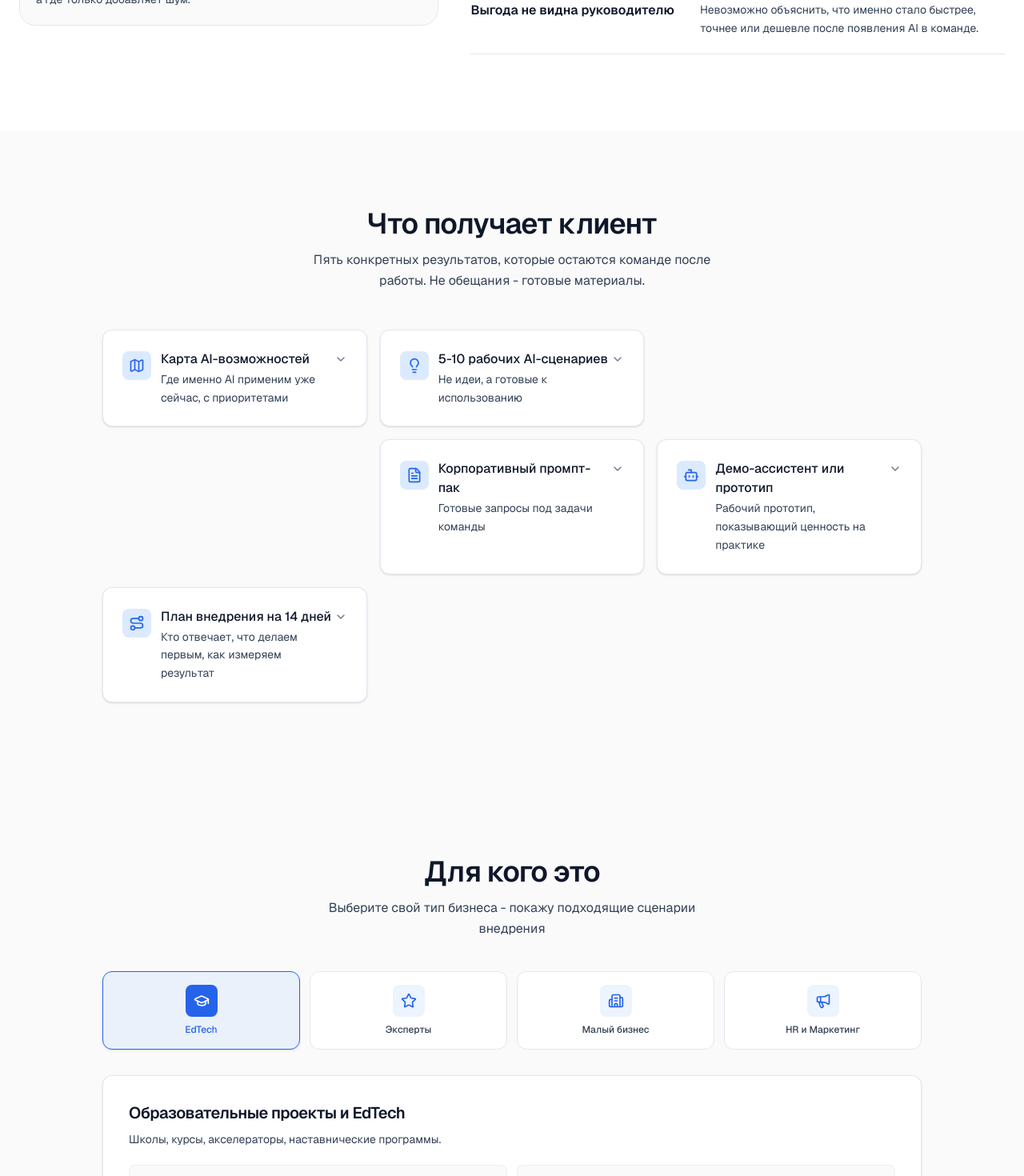
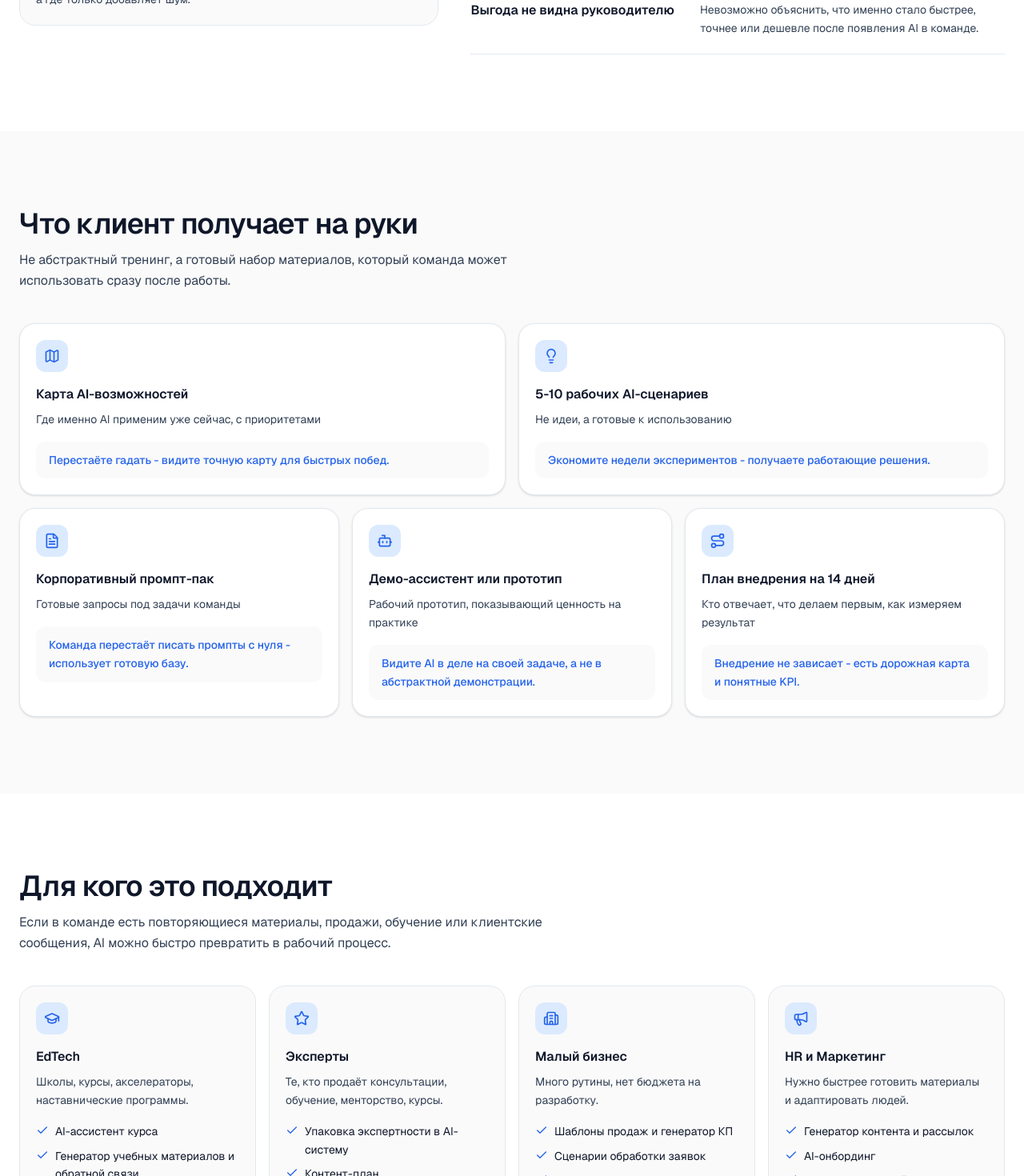
Before and after one commit to ElazAzel/ai-audit-landing, a Next.js app: page / in a window 1280 px wide. Shown: the part 1330-2800 px from the top of the page at 80% size. Built offline with nearby package versions, Linux system fonts and the light colour scheme.

Commit message:
Polish: component cleanup and visual refinements

```diff
--- a/critique.json
+++ b/critique.json
@@ -3,24 +3,24 @@
   "score": 4,
   "axes": {
     "clarity": {
-      "score": 4,
-      "notes": "Первый экран теперь формулирует услугу проще: AI-аудит, сценарии, промпты и демо-ассистент за 14 дней. CTA сохранили прежний путь к расчету, WhatsApp и пакетам."
+      "score": 5,
+      "notes": "Путь понимания стал короче: hero объясняет оффер, быстрые факты показывают срок и бюджет, а результаты и аудитория видны без кликов."
     },
     "hierarchy": {
       "score": 4,
-      "notes": "Hero получил один главный визуальный объект вместо россыпи AI-инструментов. Problem-секция стала диагностическим списком, поэтому глаз идет по симптомам без конкурирующих карточек."
+      "notes": "Ранние экраны теперь отвечают на вопросы что это, какая боль, что получу и подходит ли мне. Стоимость поднята выше процесса."
     },
     "typography": {
       "score": 4,
-      "notes": "Сокращена hero-копия, длинные формулировки заменены на более предметные. Видимые длинные тире и декоративные разделители убраны в затронутых местах."
+      "notes": "Сохранена светлая B2B-типографика, hero не перегружен длинным объяснением. В новых строках нет декоративных длинных тире."
     },
     "motion": {
       "score": 4,
-      "notes": "Анимация ограничена появлением ключевых блоков и мягким pointer-движением hero-артефакта. Все новые motion-моменты используют transform/opacity и respects prefers-reduced-motion."
+      "notes": "Ранние блоки больше не требуют раскрытий и сложных переходов. Motion остался только для мягкого появления и hero-объекта с reduced-motion fallback."
     },
     "brand": {
       "score": 4,
-      "notes": "Сохранена холодная светлая B2B-палитра с одним синим action-акцентом. Убран AI-tools-showcase эффект, вместо него появился образ рабочей карты аудита."
+      "notes": "Сохранен холодный светлый стиль с одним синим action-акцентом. Упрощение не превратило страницу в сухую таблицу."
     }
   }
 }
--- a/src/app/page.tsx
+++ b/src/app/page.tsx
@@ -31,13 +31,13 @@ export default function Home() {
               href="#pricing"
               className="text-xs font-medium text-fg-2 transition-colors hover:text-accent"
             >
-              Пакеты
+              Стоимость
             </a>
             <a
-              href="#calculator"
+              href="#audience"
               className="text-xs font-medium text-fg-2 transition-colors hover:text-accent"
             >
-              Калькулятор
+              Для кого
             </a>
             <a
               href={WHATSAPP_LINK}
@@ -58,9 +58,9 @@ export default function Home() {
         <ProblemSection />
         <OutcomesSection />
         <AudienceSection />
-        <ProcessSection />
         <PricingSection />
         <CalculatorSection />
+        <ProcessSection />
         <WhyMeSection />
         <FitSection />
         <FAQSection />
--- a/src/components/AudienceSection.tsx
+++ b/src/components/AudienceSection.tsx
@@ -1,7 +1,6 @@
 "use client";
 
-import { useState } from "react";
-import { motion, AnimatePresence, useReducedMotion } from "motion/react";
+import { motion, useReducedMotion } from "motion/react";
 import { audienceSegments } from "@/lib/data";
 import {
   GraduationCap,
@@ -19,85 +18,67 @@ const iconMap: Record<string, React.ReactNode> = {
 };
 
 export default function AudienceSection() {
-  const [active, setActive] = useState(audienceSegments[0].id);
   const prefersReducedMotion = useReducedMotion();
 
-  const current = audienceSegments.find((s) => s.id === active)!;
-
   return (
-    <section data-od-id="audience-section" className="py-16 md:py-24">
+    <section
+      id="audience"
+      data-od-id="audience-section"
+      className="bg-surface py-16 md:py-24"
+    >
       <div className="mx-auto max-w-7xl px-4 md:px-6">
         <motion.div
-          initial={prefersReducedMotion ? false : { opacity: 0, y: 20 }}
+          initial={prefersReducedMotion ? false : { opacity: 0, y: 18 }}
           whileInView={{ opacity: 1, y: 0 }}
-          viewport={{ once: true, amount: 0.2 }}
+          viewport={{ once: true, amount: 0.25 }}
           transition={{ duration: 0.5, ease: [0.16, 1, 0.3, 1] }}
-          className="mb-10 text-center"
+          className="mb-10 max-w-2xl"
         >
           <h2 className="text-3xl font-semibold tracking-tight md:text-4xl">
-            Для кого это
+            Для кого это подходит
           </h2>
-          <p className="mx-auto mt-3 max-w-lg text-base leading-relaxed text-fg-2">
-            Выберите свой тип бизнеса - покажу подходящие сценарии внедрения
+          <p className="mt-3 text-base leading-relaxed text-fg-2">
+            Если в команде есть повторяющиеся материалы, продажи, обучение или
+            клиентские сообщения, AI можно быстро превратить в рабочий процесс.
           </p>
         </motion.div>
 
-        <div className="mx-auto max-w-5xl">
-          <div className="mb-8 grid grid-cols-2 gap-3 md:grid-cols-4">
-            {audienceSegments.map((s) => (
-              <button
-                key={s.id}
-                onClick={() => setActive(s.id)}
-                className={`flex flex-col items-center gap-2 rounded-xl border p-4 text-center transition-all duration-200 ${
-                  active === s.id
-                    ? "border-accent bg-accent-light/50 text-accent shadow-sm"
-                    : "border-border bg-surface text-fg-2 hover:border-accent/30 hover:text-fg"
-                }`}
-              >
-                <div
-                  className={`flex h-10 w-10 items-center justify-center rounded-lg ${
-                    active === s.id
-                      ? "bg-accent text-white"
-                      : "bg-accent-light/50 text-accent"
-                  }`}
-                >
-                  {iconMap[s.icon]}
-                </div>
-                <span className="text-xs font-medium">{s.label}</span>
-              </button>
-            ))}
-          </div>
-
-          <AnimatePresence mode="wait">
-            <motion.div
-              key={active}
-              initial={prefersReducedMotion ? false : { opacity: 0, y: 10 }}
-              animate={{ opacity: 1, y: 0 }}
-              exit={prefersReducedMotion ? { opacity: 0 } : { opacity: 0, y: -10 }}
-              transition={{ duration: 0.3, ease: [0.16, 1, 0.3, 1] }}
-              className="rounded-xl border border-border bg-surface p-6 shadow-sm md:p-8"
+        <div className="grid gap-4 md:grid-cols-2 xl:grid-cols-4">
+          {audienceSegments.map((segment, index) => (
+            <motion.article
+              data-od-id={`audience-card-${segment.id}`}
+              key={segment.id}
+              initial={prefersReducedMotion ? false : { opacity: 0, y: 18 }}
+              whileInView={{ opacity: 1, y: 0 }}
+              viewport={{ once: true, amount: 0.25 }}
+              transition={{
+                duration: 0.45,
+                delay: index * 0.05,
+                ease: [0.16, 1, 0.3, 1],
+              }}
+              className="rounded-[1.25rem] border border-border bg-bg p-5"
             >
-              <h3 className="mb-2 text-xl font-semibold tracking-tight text-fg">
-                {current.title}
+              <div className="mb-4 flex h-10 w-10 items-center justify-center rounded-xl bg-accent-light text-accent">
+                {iconMap[segment.icon]}
+              </div>
+              <h3 className="text-base font-semibold text-fg">
+                {segment.label}
               </h3>
-              <p className="mb-5 text-sm leading-relaxed text-fg-2">
-                {current.description}
+              <p className="mt-2 text-sm leading-relaxed text-fg-2">
+                {segment.description}
               </p>
-              <div className="grid gap-3 sm:grid-cols-2">
-                {current.scenarios.map((sc) => (
-                  <div
-                    key={sc}
-                    className="flex items-start gap-2.5 rounded-lg border border-border/60 bg-bg px-4 py-3"
-                  >
+              <div className="mt-4 space-y-2">
+                {segment.scenarios.slice(0, 3).map((scenario) => (
+                  <div key={scenario} className="flex gap-2">
                     <Check className="mt-0.5 h-4 w-4 shrink-0 text-accent" />
                     <span className="text-sm leading-relaxed text-fg">
-                      {sc}
+                      {scenario}
                     </span>
                   </div>
                 ))}
               </div>
-            </motion.div>
-          </AnimatePresence>
+            </motion.article>
+          ))}
         </div>
       </div>
     </section>
--- a/src/components/HeroSection.tsx
+++ b/src/components/HeroSection.tsx
@@ -34,6 +34,12 @@ const auditInputs = [
   "Обучение команды",
   "Контент и исследования",
   "FAQ и поддержка",
+];
+
+const quickFacts = [
+  { label: "Что делаем", value: "AI-сценарии для вашей команды" },
+  { label: "Срок", value: "от 2 дней до 14 дней" },
+  { label: "Бюджет", value: "от 90 000 ₸" },
 ];
 
 export default function HeroSection() {
@@ -113,6 +119,21 @@ export default function HeroSection() {
                 <ArrowRight className="h-4 w-4" />
               </button>
             </motion.div>
+            <motion.dl
+              initial={prefersReducedMotion ? false : { opacity: 0, y: 14 }}
+              animate={{ opacity: 1, y: 0 }}
+              transition={{ duration: 0.5, delay: 0.35, ease: [0.16, 1, 0.3, 1] }}
+              className="mt-7 grid max-w-2xl gap-3 border-y border-border py-4 sm:grid-cols-3"
+            >
+              {quickFacts.map((fact) => (
+                <div key={fact.label}>
+                  <dt className="text-xs font-medium text-muted">{fact.label}</dt>
+                  <dd className="mt-1 text-sm font-semibold leading-snug text-fg">
+                    {fact.value}
+                  </dd>
+                </div>
+              ))}
+            </motion.dl>
           </div>
 
           <div className="relative hidden md:block">
--- a/src/components/OutcomesSection.tsx
+++ b/src/components/OutcomesSection.tsx
@@ -1,16 +1,8 @@
 "use client";
 
-import { useState } from "react";
-import { motion, AnimatePresence, useReducedMotion } from "motion/react";
+import { motion, useReducedMotion } from "motion/react";
 import { outcomes } from "@/lib/data";
-import {
-  Map,
-  Lightbulb,
-  FileText,
-  Bot,
-  Route,
-  ChevronDown,
-} from "lucide-react";
+import { Map, Lightbulb, FileText, Bot, Route } from "lucide-react";
 
 const iconMap: Record<string, React.ReactNode> = {
   map: <Map className="h-5 w-5" />,
@@ -21,95 +13,57 @@ const iconMap: Record<string, React.ReactNode> = {
 };
 
 export default function OutcomesSection() {
-  const [active, setActive] = useState<string | null>(null);
   const prefersReducedMotion = useReducedMotion();
 
   return (
     <section data-od-id="outcomes-section" className="py-16 md:py-24">
       <div className="mx-auto max-w-7xl px-4 md:px-6">
         <motion.div
-          initial={prefersReducedMotion ? false : { opacity: 0, y: 20 }}
+          initial={prefersReducedMotion ? false : { opacity: 0, y: 18 }}
           whileInView={{ opacity: 1, y: 0 }}
-          viewport={{ once: true, amount: 0.2 }}
+          viewport={{ once: true, amount: 0.25 }}
           transition={{ duration: 0.5, ease: [0.16, 1, 0.3, 1] }}
-          className="mb-12 text-center"
+          className="mb-10 max-w-2xl"
         >
           <h2 className="text-3xl font-semibold tracking-tight md:text-4xl">
-            Что получает клиент
+            Что клиент получает на руки
           </h2>
-          <p className="mx-auto mt-3 max-w-lg text-base leading-relaxed text-fg-2">
-            Пять конкретных результатов, которые остаются команде после работы.
-            Не обещания - готовые материалы.
+          <p className="mt-3 text-base leading-relaxed text-fg-2">
+            Не абстрактный тренинг, а готовый набор материалов, который команда
+            может использовать сразу после работы.
           </p>
         </motion.div>
 
-        <div className="mx-auto grid max-w-5xl gap-4 md:grid-cols-2 lg:grid-cols-3">
-          {outcomes.map((o, i) => (
-            <motion.div
-              key={o.id}
-              initial={prefersReducedMotion ? false : { opacity: 0, y: 20 }}
+        <div className="grid gap-4 lg:grid-cols-6">
+          {outcomes.map((outcome, index) => (
+            <motion.article
+              data-od-id={`outcome-card-${outcome.id}`}
+              key={outcome.id}
+              initial={prefersReducedMotion ? false : { opacity: 0, y: 18 }}
               whileInView={{ opacity: 1, y: 0 }}
-              viewport={{ once: true, amount: 0.2 }}
+              viewport={{ once: true, amount: 0.25 }}
               transition={{
-                duration: 0.5,
-                delay: i * 0.08,
+                duration: 0.45,
+                delay: index * 0.05,
                 ease: [0.16, 1, 0.3, 1],
               }}
-              className={`rounded-xl border bg-surface p-6 shadow-sm transition-all duration-300 ${
-                active === o.id
-                  ? "border-accent/40 ring-1 ring-accent/20"
-                  : "border-border hover:border-accent/20"
-              } ${i === 2 ? "lg:col-start-2" : ""}`}
+              className={`rounded-[1.25rem] border border-border bg-surface p-5 shadow-sm ${
+                index < 2 ? "lg:col-span-3" : "lg:col-span-2"
+              }`}
             >
-              <button
-                onClick={() => setActive(active === o.id ? null : o.id)}
-                className="flex w-full items-start justify-between text-left"
-                aria-expanded={active === o.id}
-                aria-controls={`outcome-${o.id}`}
-              >
-                <div className="flex items-start gap-3">
-                  <div className="mt-0.5 flex h-9 w-9 shrink-0 items-center justify-center rounded-lg bg-accent-light text-accent">
-                    {iconMap[o.id]}
-                  </div>
-                  <div>
-                    <h3 className="text-base font-medium text-fg">{o.title}</h3>
-                    <p className="mt-0.5 text-sm leading-relaxed text-fg-2">
-                      {o.short}
-                    </p>
-                  </div>
-                </div>
-                <ChevronDown
-                  className={`mt-1 h-4 w-4 shrink-0 text-muted transition-transform duration-300 ${
-                    active === o.id ? "rotate-180" : ""
-                  }`}
-                />
-              </button>
-              <AnimatePresence>
-                {active === o.id && (
-                  <motion.div
-                    id={`outcome-${o.id}`}
-                    initial={
-                      prefersReducedMotion ? false : { height: 0, opacity: 0 }
-                    }
-                    animate={{ height: "auto", opacity: 1 }}
-                    exit={
-                      prefersReducedMotion ? { opacity: 0 } : { height: 0, opacity: 0 }
-                    }
-                    transition={{ duration: 0.3, ease: [0.16, 1, 0.3, 1] }}
-                    className="overflow-hidden"
-                  >
-                    <div className="mt-4 border-t border-border pt-4">
-                      <p className="text-sm leading-relaxed text-fg-2">
-                        {o.description}
-                      </p>
-                      <div className="mt-3 rounded-lg bg-accent-light/50 px-4 py-2.5 text-sm font-medium text-accent">
-                        {o.benefit}
-                      </div>
-                    </div>
-                  </motion.div>
-                )}
-              </AnimatePresence>
-            </motion.div>
+              <div className="mb-4 flex h-10 w-10 items-center justify-center rounded-xl bg-accent-light text-accent">
+                {iconMap[outcome.id]}
+              </div>
+              <h3 className="text-base font-semibold text-fg">
+                {outcome.title}
+              </h3>
+              <p className="mt-2 text-sm leading-relaxed text-fg-2">
+                {outcome.short}
+              </p>
+              <p className="mt-4 rounded-xl bg-bg px-4 py-3 text-sm font-medium leading-relaxed text-accent">
+                {outcome.benefit}
+              </p>
+            </motion.article>
           ))}
         </div>
       </div>
--- a/src/components/PricingSection.tsx
+++ b/src/components/PricingSection.tsx
@@ -2,7 +2,7 @@
 
 import { motion, useReducedMotion } from "motion/react";
 import { packages, WHATSAPP_LINK } from "@/lib/data";
-import { Check, Sparkles, MessageCircle } from "lucide-react";
+import { Check, MessageCircle } from "lucide-react";
 
 export default function PricingSection() {
   const prefersReducedMotion = useReducedMotion();
@@ -47,7 +47,7 @@ export default function PricingSection() {
               {pkg.popular && (
                 <div className="absolute -top-3 left-1/2 -translate-x-1/2">
                   <span className="inline-flex items-center gap-1 rounded-full bg-accent px-4 py-1 text-xs font-semibold text-white shadow-sm">
-                    <Sparkles className="h-3 w-3" />
+                    <Check className="h-3 w-3" />
                     Рекомендуем
                   </span>
                 </div>
```
